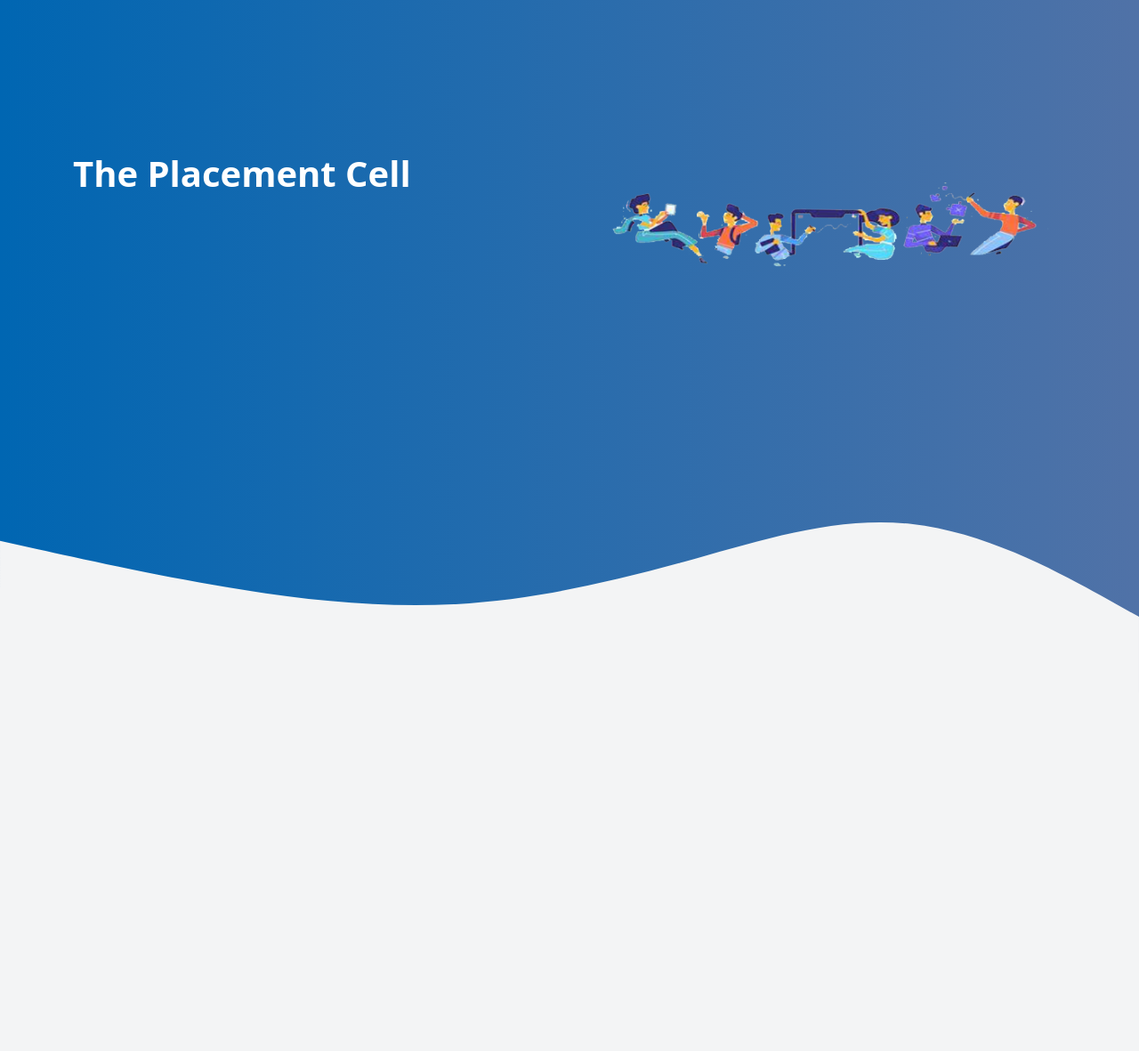
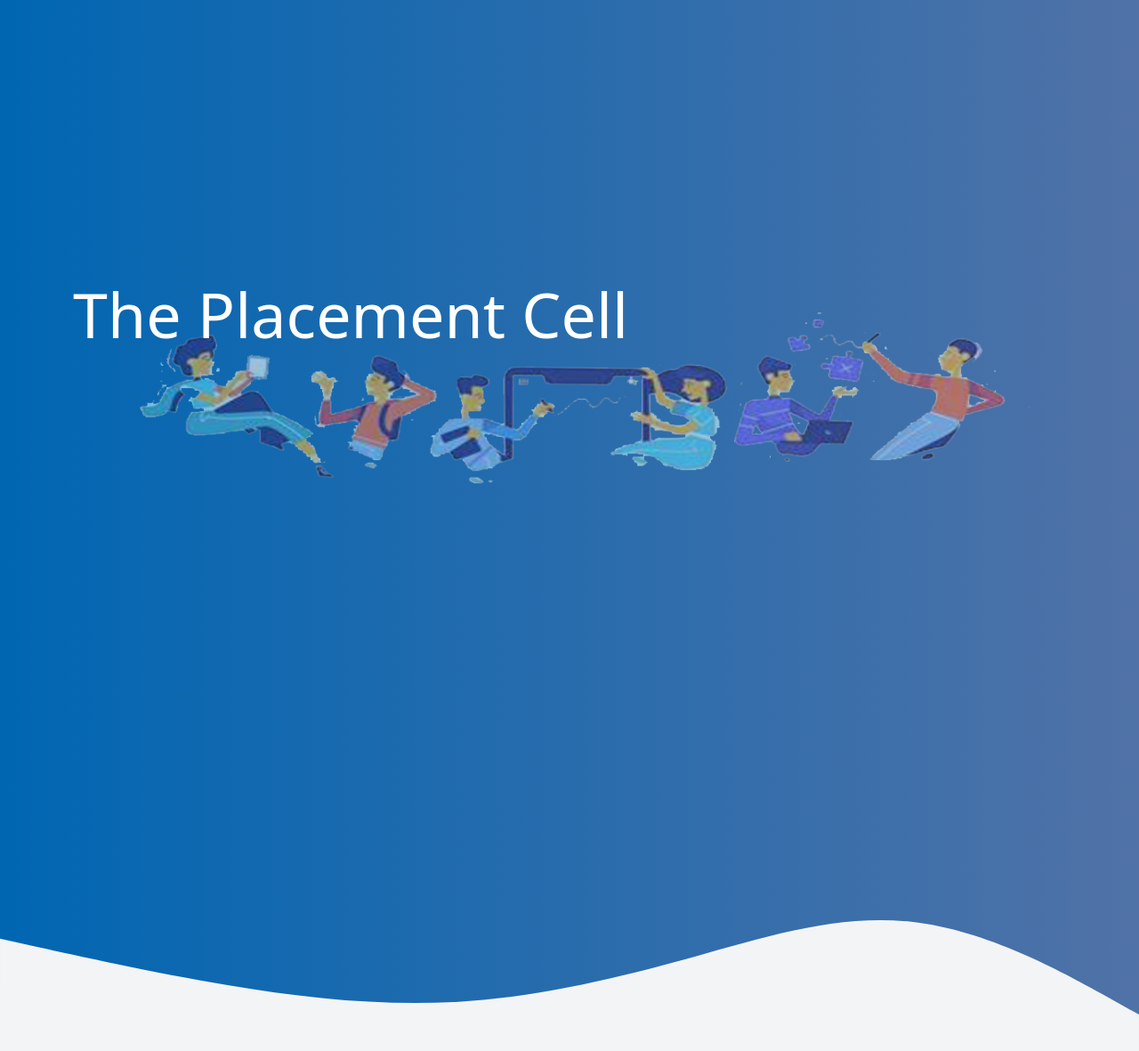
Before and after one commit to anjalikh31/TNP_project, a PHP site: page / in a window 1280 px wide. Shown: the part 99-1280 px from the top of the page at 89% size. Before the commit the page ends 792 px from the top, so only its background shows below. Run offline with PHP 8.4, Linux system fonts and the light colour scheme.

Commit message:
my commit

```diff
--- a/index.html
+++ b/index.html
@@ -15,6 +15,9 @@
 <link rel="stylesheet" href="https://cdn.jsdelivr.net/npm/@fortawesome/fontawesome-free@5.15.4/css/fontawesome.min.css" integrity="sha384-jLKHWM3JRmfMU0A5x5AkjWkw/EYfGUAGagvnfryNV3F9VqM98XiIH7VBGVoxVSc7" crossorigin="anonymous">
     <title>The Placement Cell</title>
 </head>
+<script>
+
+</script>
 <body>
     <!-- header section starts here -->
    <section class="header">
@@ -45,19 +48,20 @@
 
    <!-- Banner Section  -->
    <section class="banner">
-     <div class="container">
-       <div class="row">
-         <div class="col-md-6">
-           <p class="main-title">The Placement Cell</p>
-         </div>
-         <div class="col-md-6 text-center">
-           <img src="images/banner.png" class="img-fluid">
-         </div>
+      <div class="container">
+      <img src="images/banner.png" class="img-fluid" style="width:fit-content">
+      <div class ="centered">The Placement Cell</div>
+      </div>
 
-       </div>
-
-     </div>
      <svg xmlns="http://www.w3.org/2000/svg" viewBox="0 0 1440 320"><path fill="#f3f4f5" fill-opacity="1" d="M0,128L48,138.7C96,149,192,171,288,186.7C384,203,480,213,576,208C672,203,768,181,864,154.7C960,128,1056,96,1152,106.7C1248,117,1344,171,1392,197.3L1440,224L1440,320L1392,320C1344,320,1248,320,1152,320C1056,320,960,320,864,320C768,320,672,320,576,320C480,320,384,320,288,320C192,320,96,320,48,320L0,320Z"></path></svg>
 </section>
+   <div class="sub-container">
+    <form class="enrollment" >
+      <input type="text" placeholder="enter.." name="enter">
+      <button type="submit"><i class="fa fa-search"></i></button>
+      <img src="search"
+    </form>
+
+   </div>
 </body>
 </html>
--- a/style.css
+++ b/style.css
@@ -33,6 +33,20 @@
     color: #fff;
     padding-top: 5%;
 }
+.img-fluid{
+    opacity:0.6;
+    width:
+}
+.centered{
+    position:absolute;
+    top:50%;
+    bottom:50%;
+    text-align: justify;
+    font-size:70px;
+    color:white;
+    font-style: normal;
+
+}
 .main-title{
     font-size: 40px;
     font-weight: 600;
```
Also changed, not shown: other parts of style.css (+30 -0 lines).
